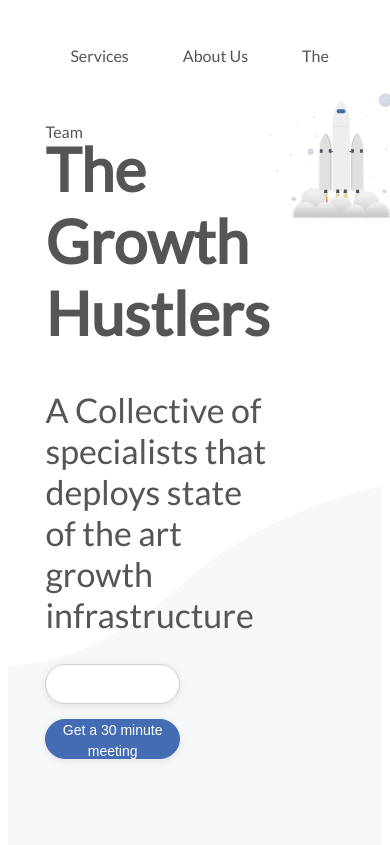
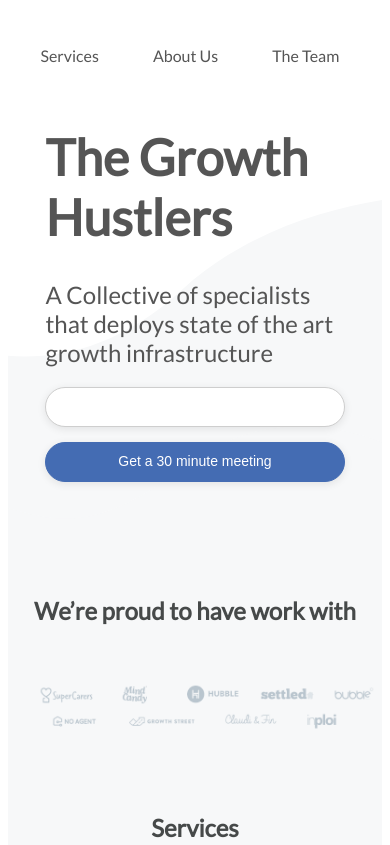
Before and after one commit to therocketgui/tgh, a plain HTML site: page index.html in a window 390 px wide. Shown: the top 845 px of the page. Drawn offline with Linux system fonts and the light colour scheme.

Commit message:
responsive layout

```diff
--- a/index.css
+++ b/index.css
@@ -26,6 +26,25 @@ h1, h2, h3, h4, h5, p, span, li {
   color: #555;
 }
 
+@media only screen and (max-width: 800px) {
+  h1 {
+    font-size: 50px!important;
+  }
+
+  h2 {
+    font-size: 24px!important;
+  }
+
+  h3 {
+    font-size: 24px!important;
+  }
+
+  .title {
+    padding-top: 30px!important;
+    padding-bottom: 30px!important;
+  }
+}
+
 h1 {
   font-size: 60px;
   font-weight: 900;
@@ -51,6 +70,13 @@ p {
   text-align: center;
   padding-top: 60px;
   padding-bottom: 60px;
+}
+
+@media only screen and (max-width: 800px) {
+  .cta {
+    width: 70% !important;
+    margin: 0 auto;
+  }
 }
 
 .cta {
@@ -121,6 +147,15 @@ p {
 }
 
 /* CTA */
+@media only screen and (max-width: 800px) {
+  input {
+    width: 100%!important;
+  }
+  .btn {
+    width: 100%!important;
+  }
+}
+
 input {
   width: 60%;
   height: 40px;
@@ -158,6 +193,13 @@ input {
 }
 
 /* Menu */
+@media only screen and (max-width: 800px) {
+  .menu {
+    padding-left: 2%!important;
+    padding-right: 2%!important;
+  }
+}
+
 .menu {
   height: 75px;
   line-height: 75px;
@@ -177,6 +219,14 @@ li {
 }
 
 /* Main */
+@media only screen and (max-width: 800px) {
+  .main .right {
+    display: none;
+  }
+  .main .left {
+    flex: 0 0 100%!important;
+  }
+}
 
 .main {
   display: flex;
@@ -266,6 +316,13 @@ li {
 }
 
 /* About */
+@media only screen and (max-width: 800px) {
+  .summary {
+    padding-left: 10%!important;
+    padding-right: 10%!important;
+  }
+}
+
 .summary {
   padding-left: 25%;
   padding-right: 25%;
@@ -277,6 +334,9 @@ li {
 
 .about {
   background: url(img/about-bg.svg);
+  background-repeat: no-repeat;
+  background-size: cover;
+  background-position: top;
 }
 
 .about .cta, .teams-container .cta {
```
